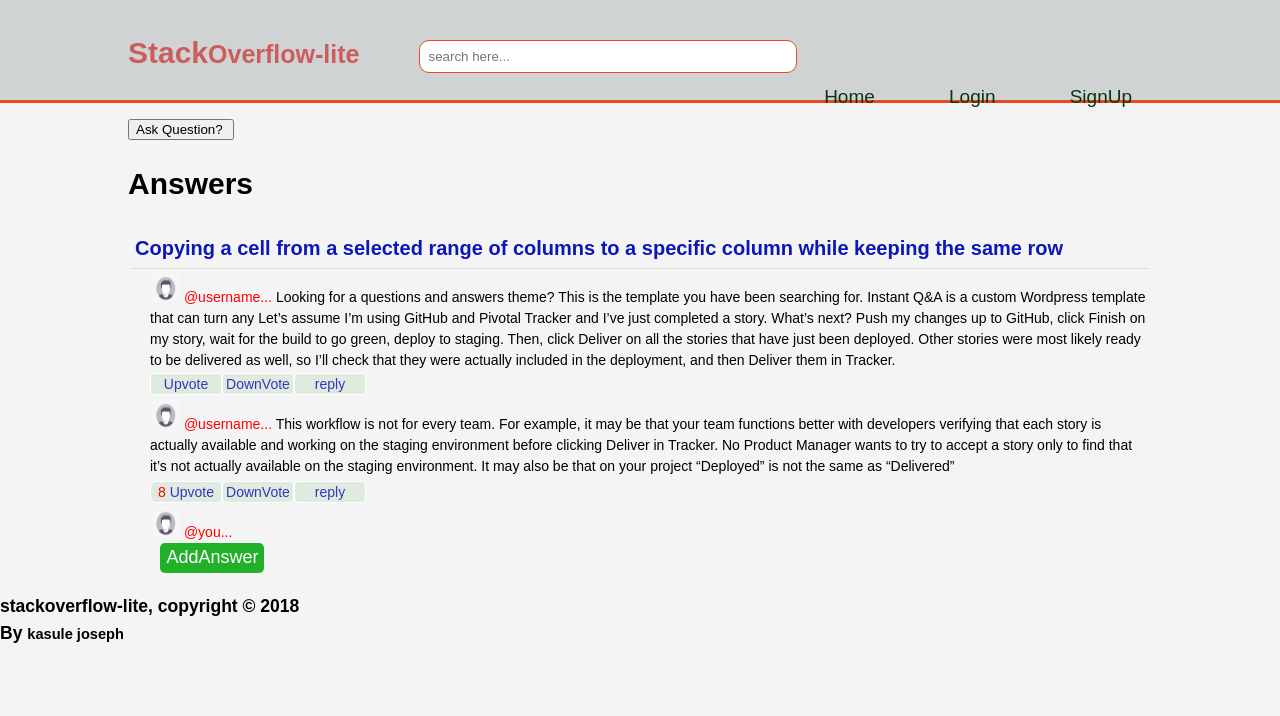
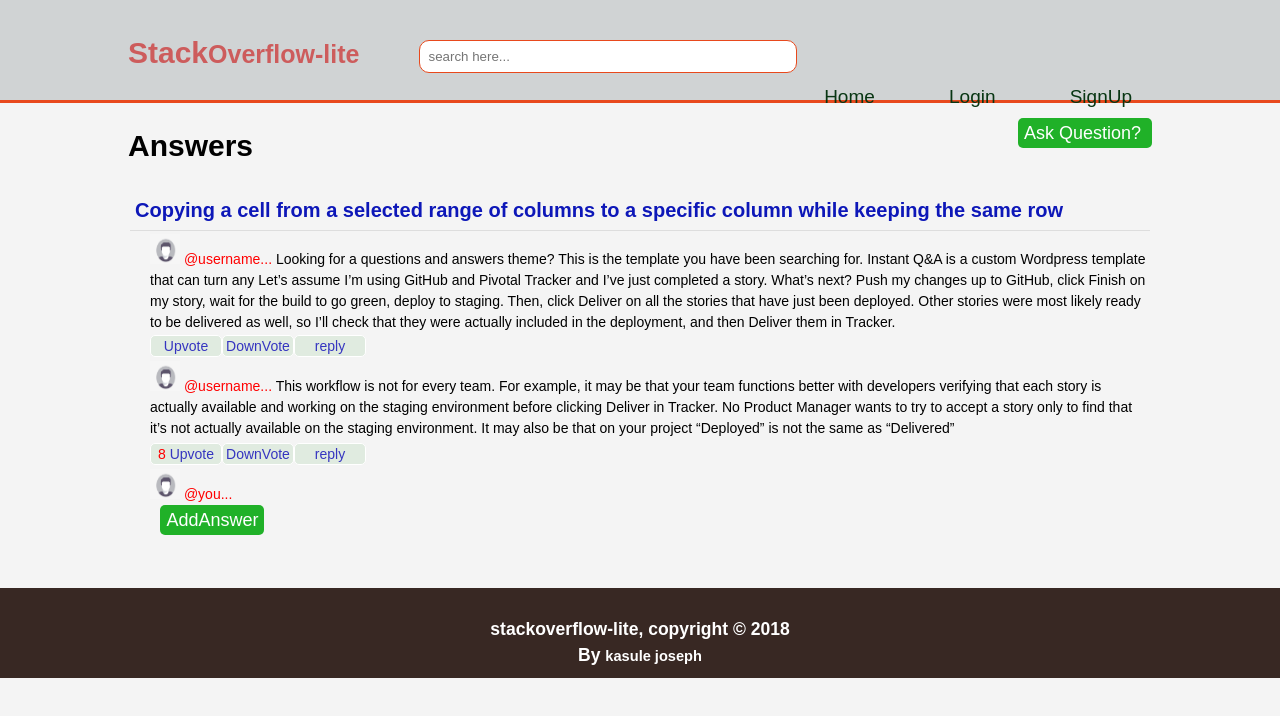
Before and after one commit to Kasulejoseph/stackoverflow-lite, a plain HTML site: page answers.html in a window 1280 px wide. Drawn offline with Linux system fonts and the light colour scheme.

Commit message:
modified css

```diff
--- a/css/answers.css
+++ b/css/answers.css
@@ -64,6 +64,25 @@
     padding: 8px;
     border-radius: 10px;
 }
+/* plus img */
+label img {
+    height: 20px;
+}
+#myBtn{
+	color: white;
+    background: hsl(123, 69%, 41%);
+    height: 30px;
+    width: auto;
+	cursor: pointer;
+	position: relative;
+	font-family: sans-serif;
+    border: none;
+    outline:none;
+	font-size: 18px;
+    border-radius: 5px;
+float: right;
+}
+
 
 /* modal background */
 .modal{
@@ -251,6 +270,15 @@
 	font-size: 18px;
     border-radius: 5px;
 }
+/* footer */
+footer{
+    height: 70px;
+    padding: 10px;
+    margin-top: 50px;
+    color: #fff;
+    background-color: #382823;
+    text-align: center;
+}
 
 
 /*media */
--- a/css/dashboard.css
+++ b/css/dashboard.css
@@ -152,3 +152,12 @@
     width: 40px;
     height: 200px;
 }
+/* footer */
+footer{
+    height: 70px;
+    padding: 10px;
+    margin-top: 35%;
+    color: #fff;
+    background-color: #382823;
+    text-align: center;
+}
--- a/css/register.css
+++ b/css/register.css
@@ -45,7 +45,7 @@
     float: right;
     margin-top: 10px;
 }
-header a:hover{
+header a:focus{
     color: #0fa70a;
     font-weight: bold;
 }
@@ -87,6 +87,9 @@
     width: 70%;
     cursor: pointer;
 }
+#tosignup a{
+    text-decoration: none;
+}
 #forgot{
     color: #0d17b8;
     cursor: pointer;
@@ -114,7 +117,9 @@
     width: 70%;
     cursor: pointer;
 }
-
+#tosignin a{
+    text-decoration: none;
+}
 /*box  */
 #box{
     min-height: 100px;
@@ -156,3 +161,12 @@
 h2{
     color:  #e8491d;;
 }
+/* footer */
+footer{
+    height: 70px;
+    padding: 10px;
+    margin-top: 45%;
+    color: #fff;
+    background-color: #382823;
+    text-align: center;
+}
--- a/css/style.css
+++ b/css/style.css
@@ -48,6 +48,11 @@
 header a:hover{
     color: #0fa70a;
     font-weight: bold;
+}
+
+/* plus img */
+label img {
+    height: 20px;
 }
 /* search */
 header .search{
@@ -212,8 +217,15 @@
     height: 200px;
     color: #3535c0;
 }
-
-
+/* footer */
+footer{
+    height: 70px;
+    padding: 10px;
+    margin-top: 50px;
+    color: #fff;
+    background-color: #382823;
+    text-align: center;
+}
 
 /*media */
 @media(max-width:768px){
```
